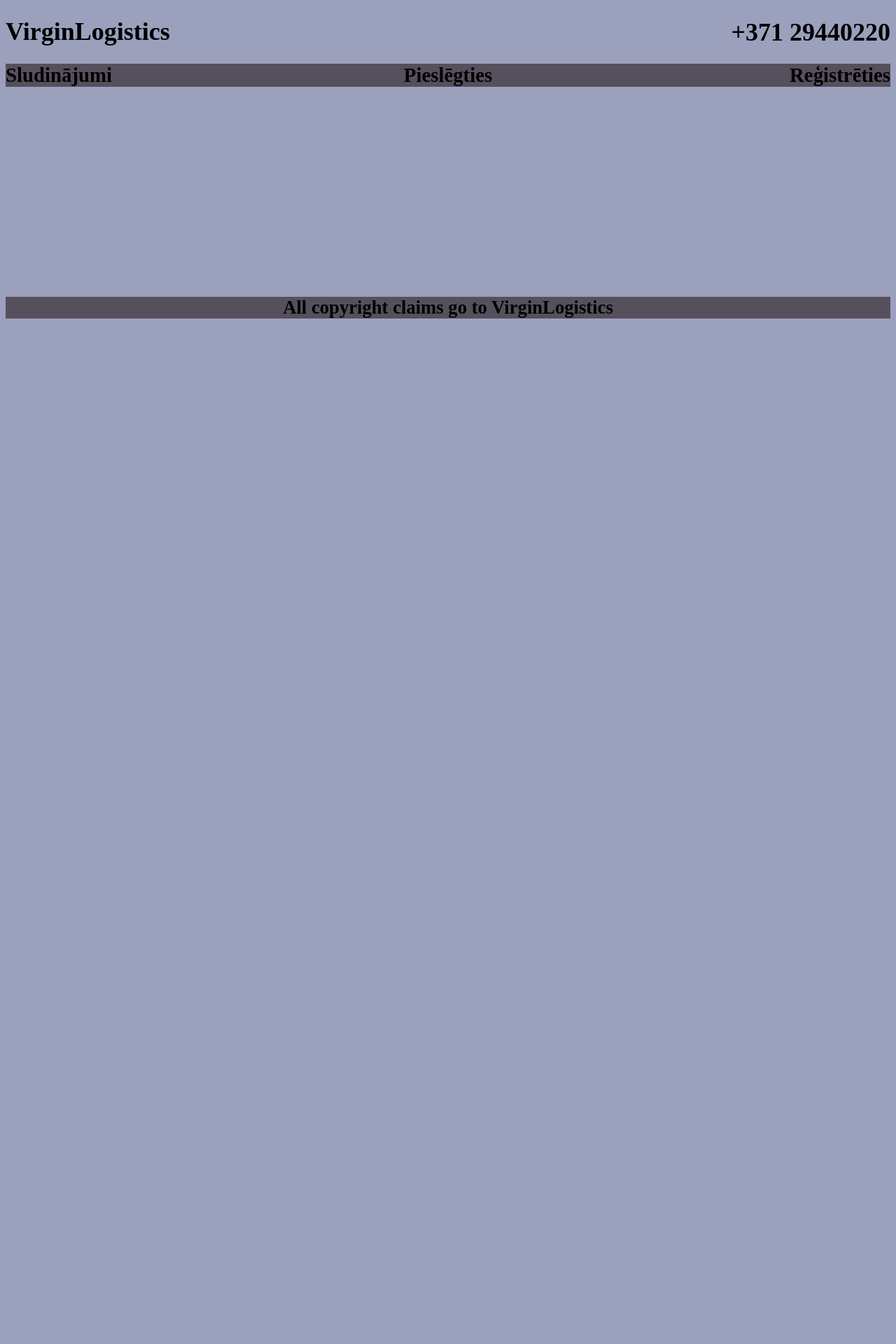
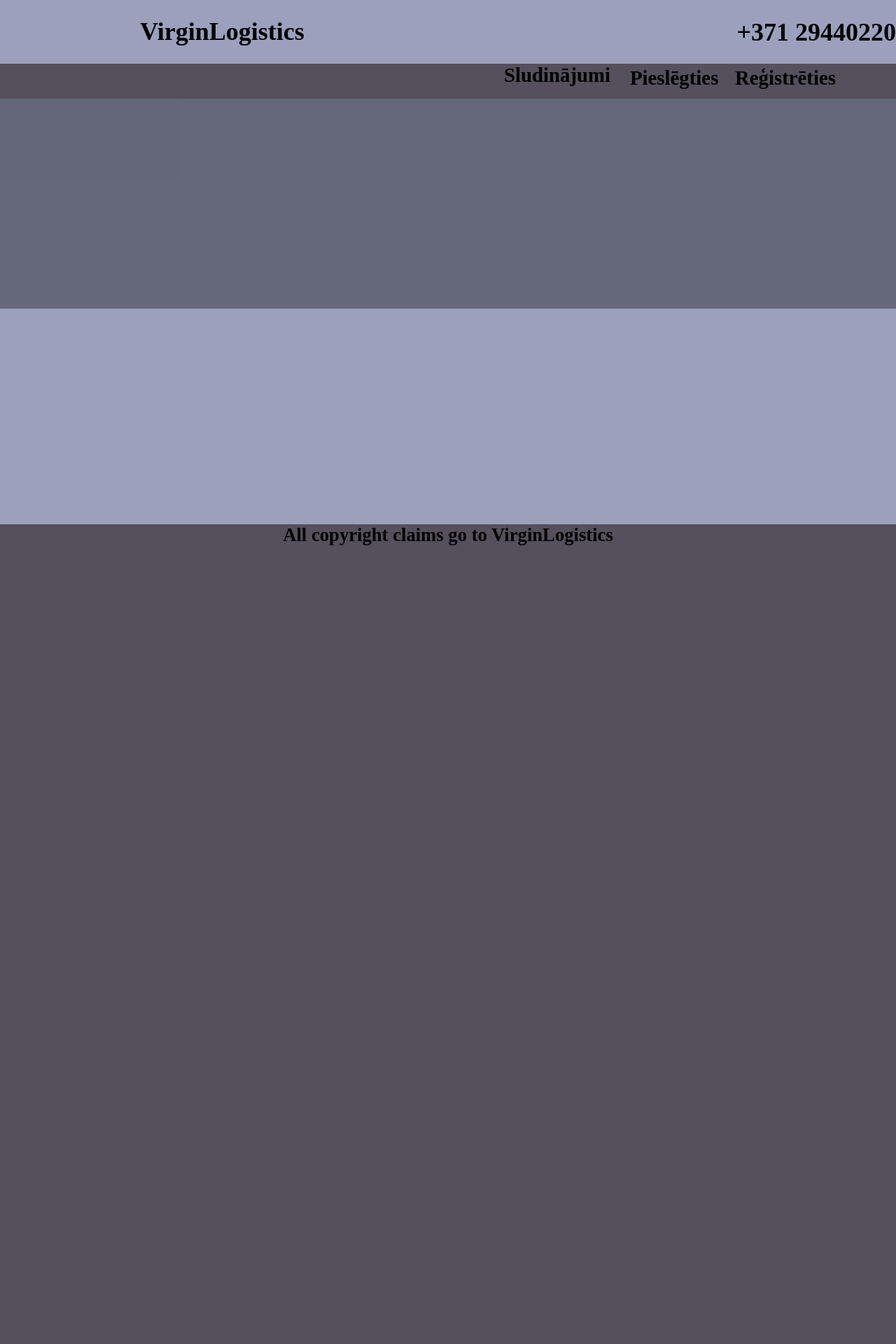
Before and after one commit to defaulltss/VirginLogistics, a Python web app: template templates/home.html in a window 1280 px wide. Shown: the top 1920 px of the page at 70% size. Before the commit the page ends 455 px from the top, so only its background shows below. Run offline with Jinja, Linux system fonts and the light colour scheme; the template is opened without the code that fills it, so the values that code supplies are empty.

Commit message:
some changes

```diff
--- a/templates/home.html
+++ b/templates/home.html
@@ -1,5 +1,5 @@
 <!DOCTYPE html>
-<html>
+<html style="background-color:#9BA0BC;" class="lapa">
 <link rel="stylesheet" href="../visuals/visual.css">
 <link rel="stylesheet" href="../visuals/bodyvisual.css">
 <header style="background-color:#9BA0BC;" class="header">
@@ -19,9 +19,9 @@
         <h1>Reģistrēties</h1>
     </div>
 </nav>
-<body style="background-color:#9BA0BC;">
+<body>
     <div class="par_mums">
-
+        <h1>Valteram mazins</h1>
     </div>
 </body>
 <footer style="background-color:#55505C;" class="footer">
--- a/visuals/bodyvisual.css
+++ b/visuals/bodyvisual.css
@@ -1,6 +1,7 @@
 .par_mums{
-    margin-right: 100%;
-    margin-bottom: 300px;
+    height: 300px;
+    width: 100%;
     background-color: black;
     opacity: 35%;
+    display:flex;
 }
--- a/visuals/visual.css
+++ b/visuals/visual.css
@@ -1,14 +1,16 @@
 .footer {
+    margin-top: 24%;
+    height: 10000px;
     text-align: center;
     font-size: smaller;
 }
 .header {
     font-size: large;
 }
-.company_name {
+.kompanijas_nosaukums {
     margin-left: 200px;
 }
-.company_number {
+.kompanijas_numurs {
     margin-left:auto;
 }
 .numurs{
@@ -17,14 +19,25 @@
 }
 .sludinajumi {
     font-size: larger;
+    margin-left: 720px;
 }
 .pieslegites {
     font-size: larger;
-    margin-top: -57px;
-    text-align: center;
+    margin-top: -53px;
+    margin-left: 900px;
 }
 .reģistrēties {
     font-size: larger;
     margin-top: -57px;
-    text-align: right;
+    margin-left: 1050px;
 }
+.navbar {
+    height: 50px;
+}
+body, html {
+    height: 100%;
+    width: 100%;
+    margin: 0 !important;
+    padding: 0 !important;
+
+  }
```
